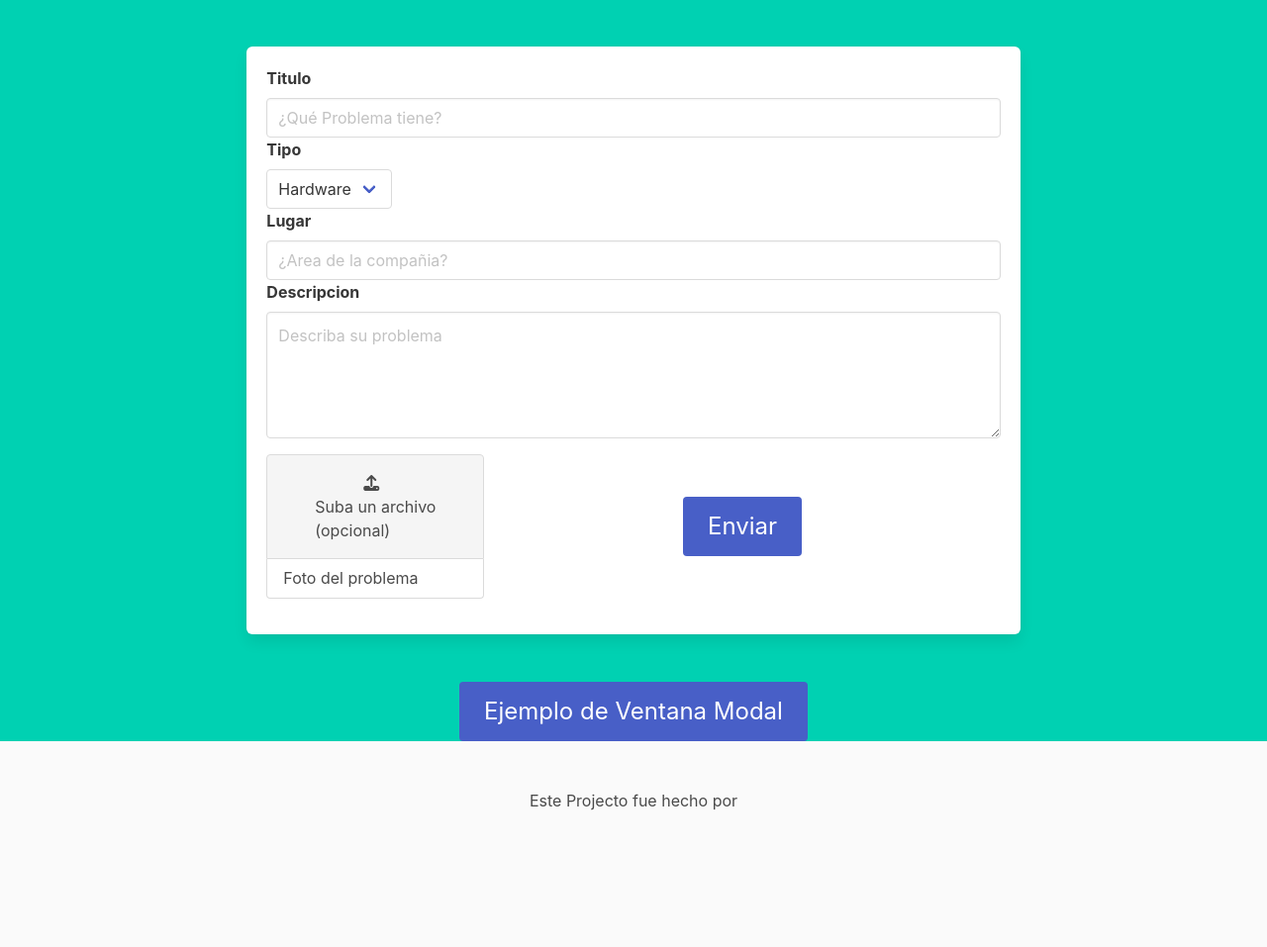
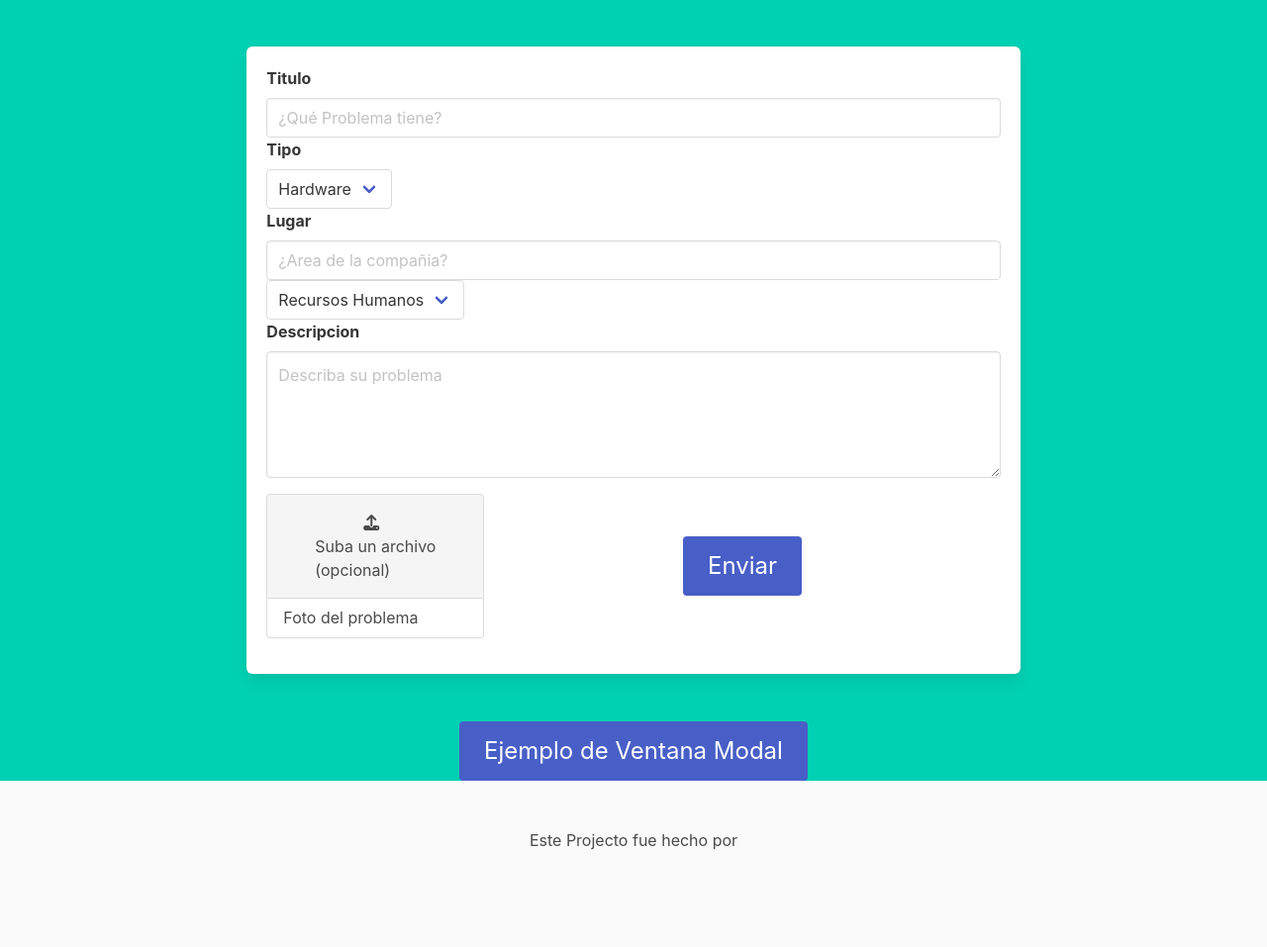
Before and after one commit to Joshua-Enrico/HelpDesk, a Flask app: page /registra_ticket in a window 1280 px wide. Shown: the part 112-1069 px from the top of the page at 99% size. Before the commit the page ends 931 px from the top, so only its background shows below. Run offline with Flask 2, Linux system fonts and the light colour scheme; a user stored in the database is signed in; data comes from the database, SQL or seed files in the repository; data that the repository does not hold is empty; some libraries are stand-ins or nearby versions.

Commit message:
[UPDATE] changing a texbox to dropbox

```diff
--- a/web_flask/functions/templates/registra_ticket.html
+++ b/web_flask/functions/templates/registra_ticket.html
@@ -36,6 +36,13 @@
           <!--  form.problemType(class_="input", placeholder="Usuario")  -->
           <label class="label"> Lugar </label>
           <input class="input" type="text" placeholder="¿Area de la compañia?">
+          <div class="select">
+            <select>
+              <option>Recursos Humanos</option>
+              <option>Marketing</option>
+              <option>Gerencia</option>
+            </select>
+          </div>
           <label class="label"> Descripcion </label>
           <textarea class="textarea" placeholder="Describa su problema"></textarea>
 
```
